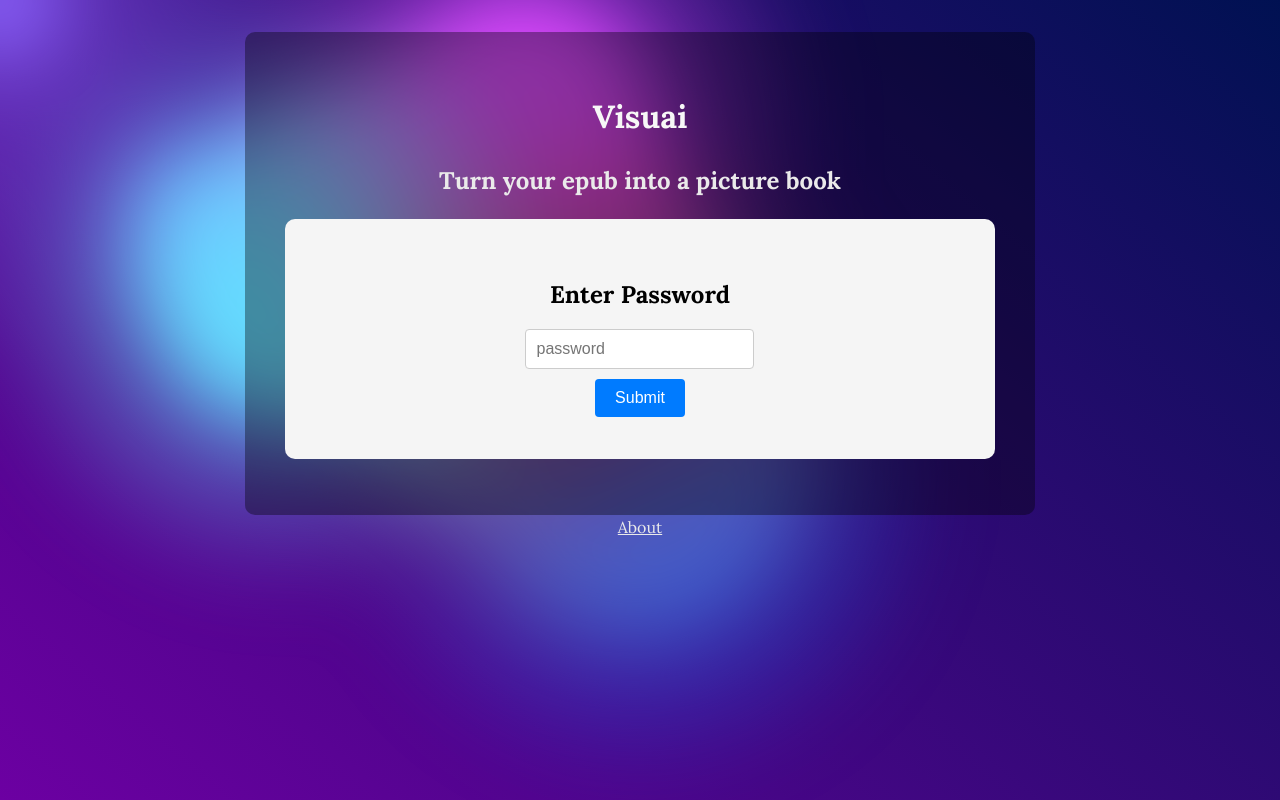
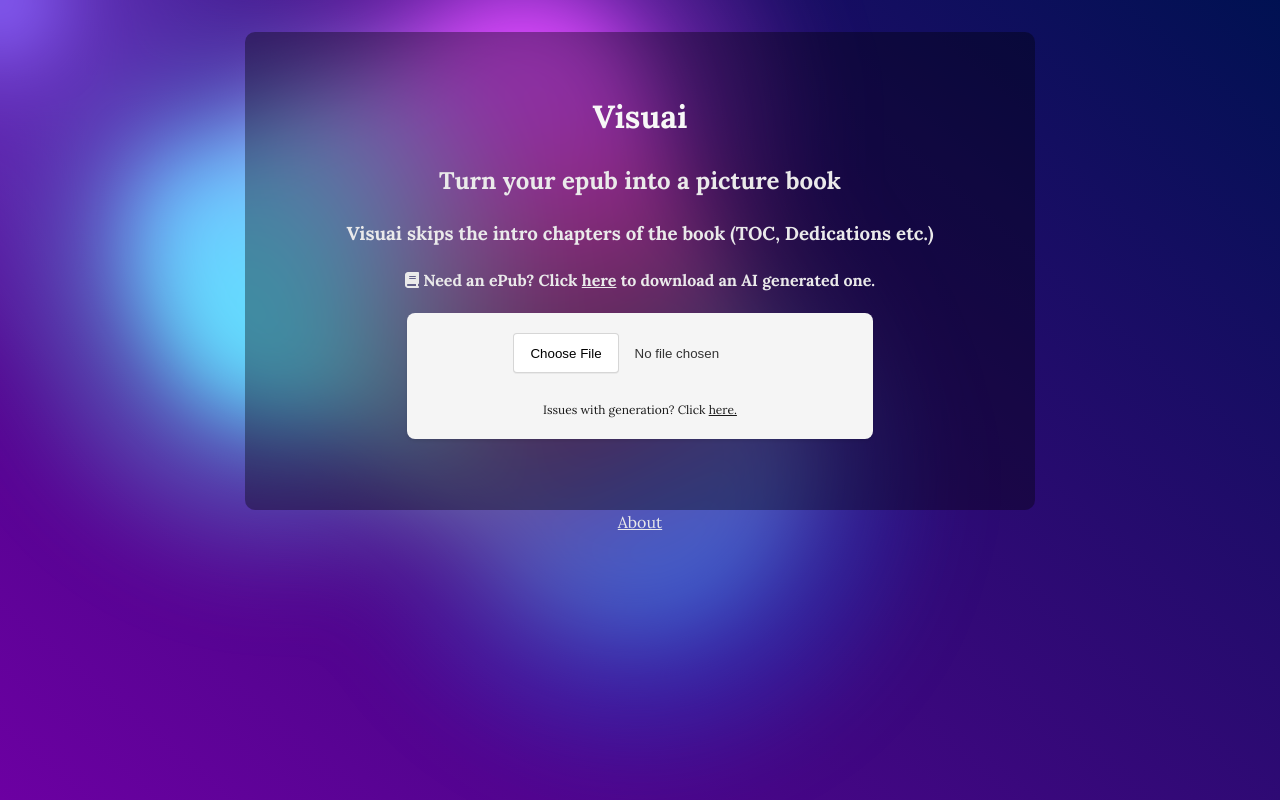
Before and after one commit to greg-maceachern12/VisualE, a React (Create React App) app: page / in a window 1280 px wide. Built offline with nearby package versions, Linux system fonts and the light colour scheme; what ldrs would draw is missing.

Commit message:
more robust checks

```diff
--- a/src/App.js
+++ b/src/App.js
@@ -16,7 +16,7 @@ mirage.register();
 function App() {
   const [epubFile, setEpubFile] = useState(null);
   const [fileError, setFileError] = useState("");
-  const [isAccessGranted, setIsAccessGranted] = useState(false);
+  const [isAccessGranted, setIsAccessGranted] = useState(true);
   const [isLoading, setIsLoading] = useState(false);
   // const [estimatedWaitTime, setEstimatedWaitTime] = useState("");
   const [loadingInfo, setLoadingInfo] = useState("");
@@ -171,7 +171,7 @@ function App() {
           let chapterCount = 0;
           for (let i = 0; i < toc.length; i++) {
             const chapter = toc[i];
-            // console.log(chapter)
+
             if (isNonStoryChapter(chapter.label)) continue;
             // Check if chapter has subitems
             if (chapter.subitems && chapter.subitems.length > 0) {
@@ -318,8 +318,11 @@ function App() {
           const cleanedBook = removeImages(chapterPrompt.html);
           addChapter(chapter.label, cleanedBook, imageUrl, chapterIndex);
         } else {
-          console.log("Not processing " + chapter.label);
-          // addChapter(chapter.label, chapterPrompt.html, "", chapterIndex);
+          // if the chapter is not a story, we will just add a default image. Removing the chapter is... messy
+          console.log("Non-story: " + chapter.label);
+          const cleanedBook = removeImages(chapterPrompt.html);
+          const nonImageUrl = "https://cdn.pixabay.com/photo/2017/02/12/21/29/false-2061132_640.png";
+          addChapter(chapter.label, cleanedBook, nonImageUrl, chapterIndex);
         }
 
         // setIsLoading(false);
```
